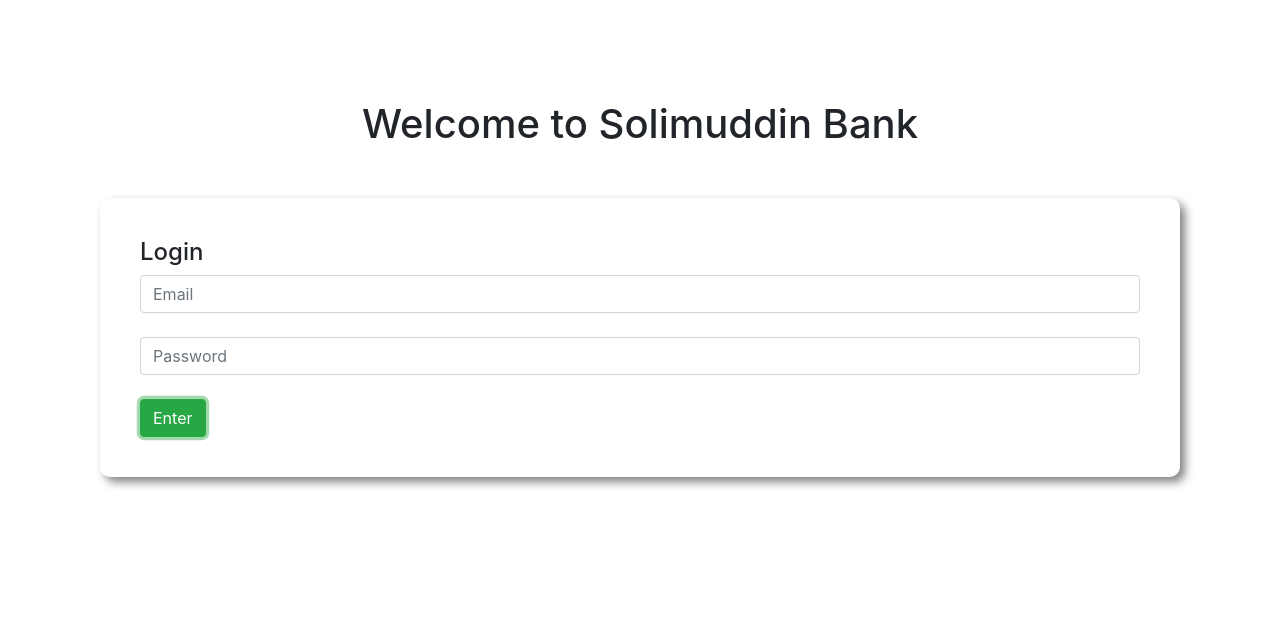
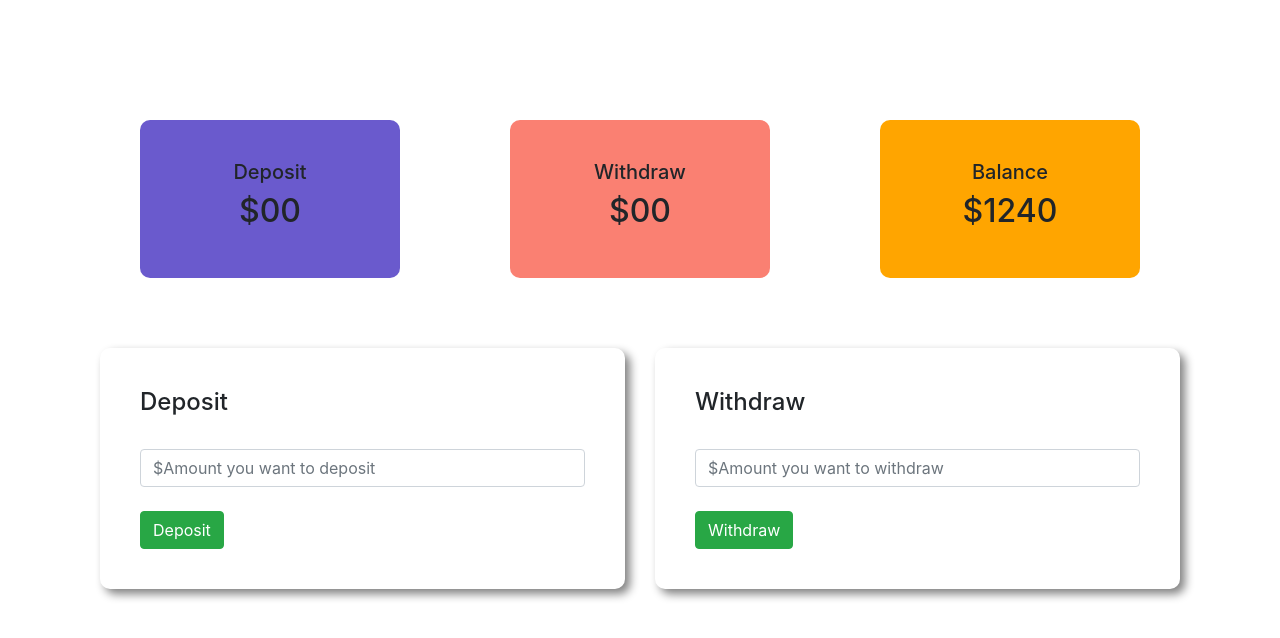
Before and after one commit to AlifAkash/Solimuddin-bank, a plain HTML site: page index.html in a window 1280 px wide. Both pictures are taken after a click on the button "Enter". Drawn offline with nearby package versions, Linux system fonts and the light colour scheme.

Commit message:
deposit done

```diff
--- a/index.html
+++ b/index.html
@@ -19,11 +19,81 @@
             <button id="login" class="btn btn-success">Enter</button>
         </div>
     </div>
+    <div id="transaction-area">
+        <div class="row text-center">
+            <div class="col-md-4">
+                <div class="deposit status">
+                    <h5>Deposit</h5>
+                    <h2>$<span id="currentDeposit">00</span></h2>
+                </div>
+            </div>
+            <div class="col-md-4">
+                <div class="withdraw status">
+                    <h5>Withdraw</h5>
+                    <h2>$00</h2>
+                </div>
+            </div>
+            <div class="col-md-4">
+                <div class="balance status">
+                    <h5>Balance</h5>
+                    <h2>$<span id="currentBalance">1240</span></h2>
+                </div>
+            </div>
+        </div>
+        <div class="row">
+            <div class="col-md-6">
+                <div class="submit-area">
+                    <h4>Deposit</h4>
+                    <br>
+                    <input id="depositAmount" class="form-control" placeholder="$Amount you want to deposit" type="text">
+                    <br>
+                    <button id="addDeposit" class="btn btn-success">Deposit</button>
+                </div>
+            </div>
+            <div class="col-md-6">
+                <div class="submit-area">
+                    <h4>Withdraw</h4>
+                    <br>
+                    <input id="withdrawAmount" class="form-control" placeholder="$Amount you want to withdraw" type="text">
+                    <br>
+                    <button id="sWithdraw" class="btn btn-success">Withdraw</button>
+                </div>
+            </div>
+        </div>
+    </div>
     <script>
+        //login handler
         const loginbtn=document.getElementById("login");
-            loginbtn=addEventListener("click", function(){
-                console.log("amake click marse");
+            loginbtn.addEventListener("click", function(){
+                const loginArea=document.getElementById("frontpage");
+                loginArea.style.display="none";
+                const TransactionArea=document.getElementById("transaction-area");
+                TransactionArea.style.display="block";
             })
+        //DepositButton handler
+        const depositBtn=document.getElementById("addDeposit");
+        depositBtn.addEventListener("click", function(){
+            const depositAmut=document.getElementById("depositAmount").value;
+            const depositNumber= parseFloat(depositAmut);
+
+            updateSpanText("currentDeposit", depositNumber);
+            updateSpanText("currentBalance", depositNumber);
+
+            document.getElementById("depositAmount").value="";
+            /**
+            //Balance Addition
+            const currentBalance=document.getElementById("currentBalance").innerText;
+            const currentBalanceNumber=parseFloat(currentBalance);
+            const totalBalance=depositNumber+currentBalanceNumber;
+            document.getElementById("currentBalance").innerText=totalBalance;
+            */
+        })
+        function updateSpanText(id,depositNumber){
+            const current=document.getElementById(id).innerText;
+            const currentNumber=parseFloat(current);
+            const totalAmount=depositNumber+currentNumber;
+            document.getElementById(id).innerText=totalAmount;
+        }
     </script>
 </body>
 </html>
--- a/style.css
+++ b/style.css
@@ -7,3 +7,20 @@ body{
     border-radius: 10px;
     box-shadow: 5px 5px 10px grey;
 }
+#transaction-area{
+    display: none;
+}
+.deposit{
+    background-color: slateblue;
+}
+.withdraw{
+    background-color: salmon;
+}
+.balance{
+    background-color: orange;
+}
+.status{
+    border-radius: 10px;
+    padding: 40px;
+    margin: 20px 40px;
+}
```
